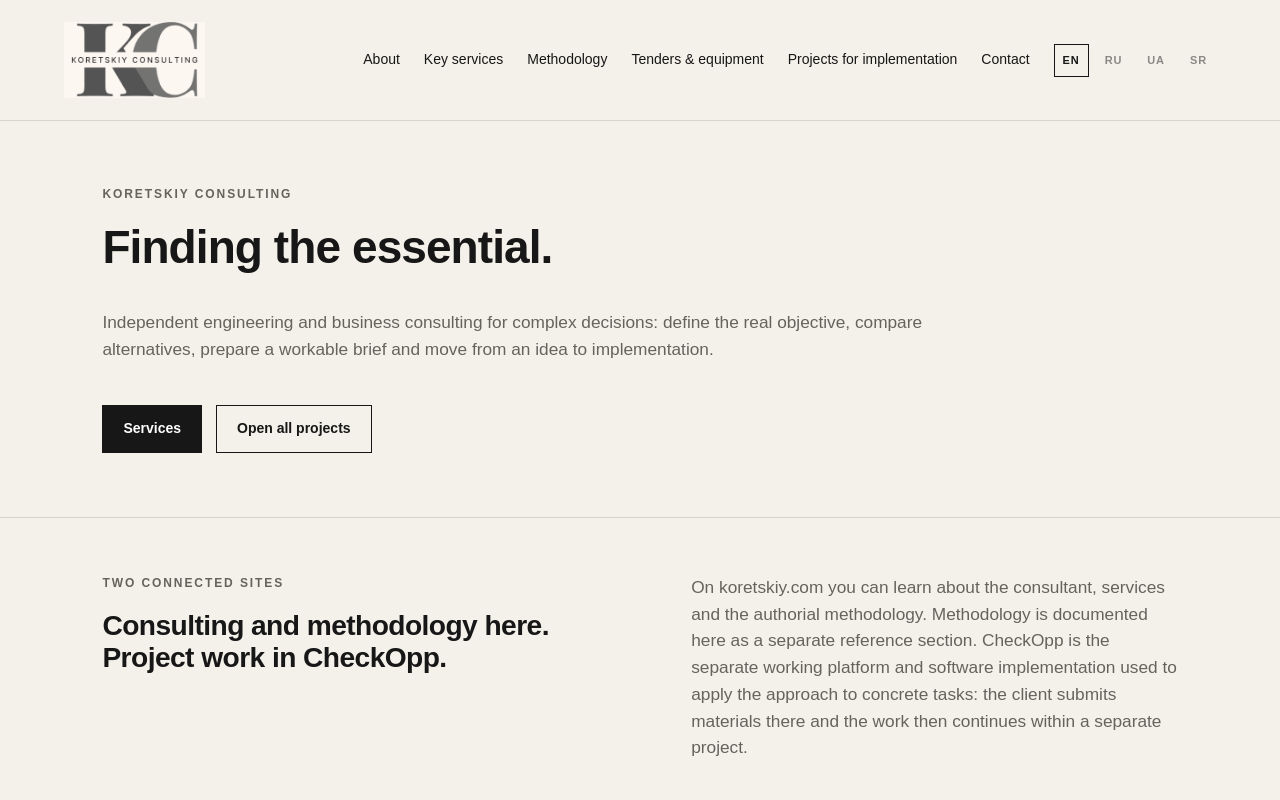
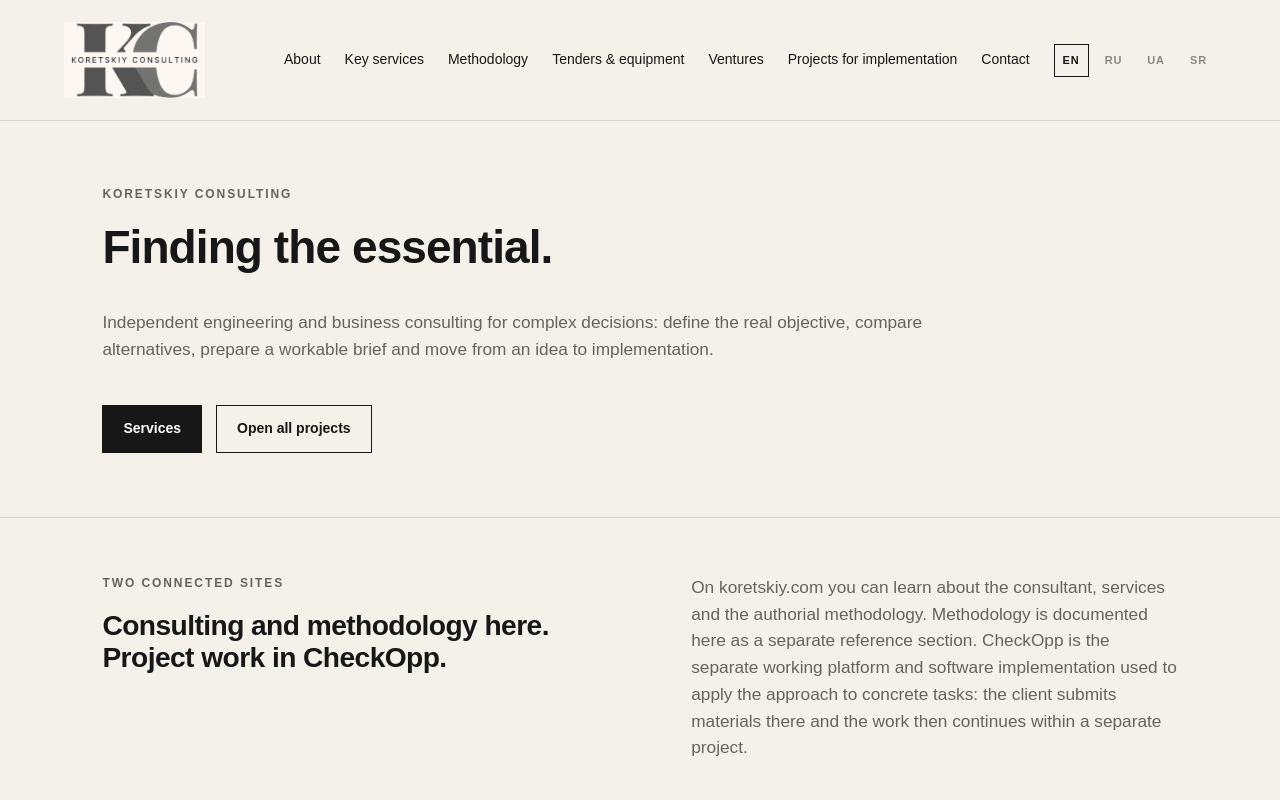
Before and after one commit to oikua66/damp-diagnostics, a Next.js app: page /en in a window 1280 px wide. Shown: the top 800 px of the page. Built offline with nearby package versions, Linux system fonts and the light colour scheme; no server answers.

Commit message:
Add Ventures to site navigation

```diff
--- a/app/components/SiteHeader.tsx
+++ b/app/components/SiteHeader.tsx
@@ -7,15 +7,16 @@ type NavCopy = {
   services: string;
   methodology: string;
   tenders: string;
+  ventures: string;
   perspectives: string;
   contact: string;
 };
 
 const labels: Record<Lang, NavCopy> = {
-  en: { about: 'About', services: 'Key services', methodology: 'Methodology', tenders: 'Tenders & equipment', perspectives: 'Projects for implementation', contact: 'Contact' },
-  ru: { about: 'Обо мне', services: 'Ключевые услуги', methodology: 'Методология', tenders: 'Тендеры и оборудование', perspectives: 'Проекты для реализации', contact: 'Контакты' },
-  uk: { about: 'Про мене', services: 'Ключові послуги', methodology: 'Методологія', tenders: 'Тендери та обладнання', perspectives: 'Проєкти для реалізації', contact: 'Контакти' },
-  sr: { about: 'O meni', services: 'Ključne usluge', methodology: 'Metodologija', tenders: 'Tenderi i oprema', perspectives: 'Projekti za realizaciju', contact: 'Kontakt' },
+  en: { about: 'About', services: 'Key services', methodology: 'Methodology', tenders: 'Tenders & equipment', ventures: 'Ventures', perspectives: 'Projects for implementation', contact: 'Contact' },
+  ru: { about: 'Обо мне', services: 'Ключевые услуги', methodology: 'Методология', tenders: 'Тендеры и оборудование', ventures: 'Ventures', perspectives: 'Проекты для реализации', contact: 'Контакты' },
+  uk: { about: 'Про мене', services: 'Ключові послуги', methodology: 'Методологія', tenders: 'Тендери та обладнання', ventures: 'Ventures', perspectives: 'Проєкти для реалізації', contact: 'Контакти' },
+  sr: { about: 'O meni', services: 'Ključne usluge', methodology: 'Metodologija', tenders: 'Tenderi i oprema', ventures: 'Ventures', perspectives: 'Projekti za realizaciju', contact: 'Kontakt' },
 };
 
 export default function SiteHeader({ lang, languagePath }: { lang: Lang; languagePath: string }) {
@@ -25,6 +26,7 @@ export default function SiteHeader({ lang, languagePath }: { lang: Lang; languag
     { href: `/${lang}#services`, label: t.services },
     { href: `/${lang}/methodology`, label: t.methodology },
     { href: `/${lang}/tender-equipment`, label: t.tenders },
+    { href: `/${lang}/ventures`, label: t.ventures },
     { href: `/${lang}/perspectives`, label: t.perspectives },
     { href: `/${lang}#contact`, label: t.contact },
   ];
```
